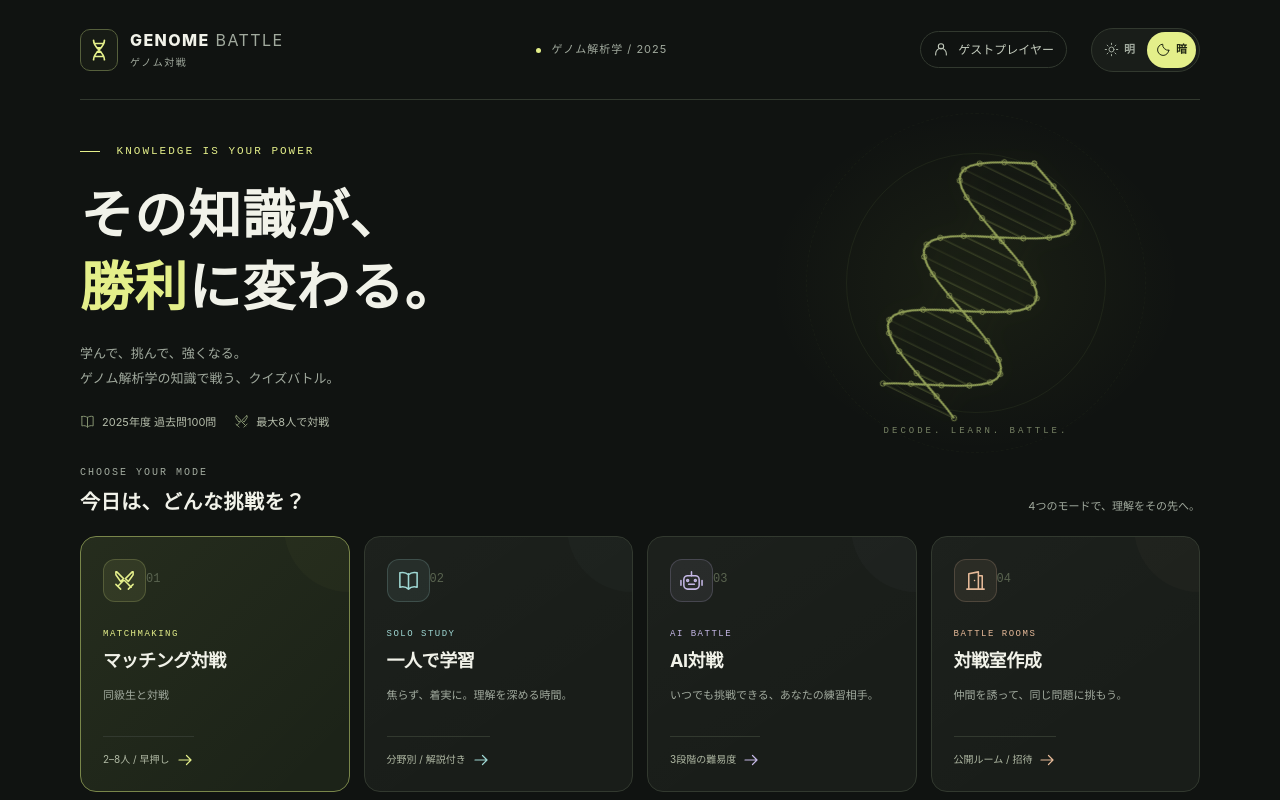
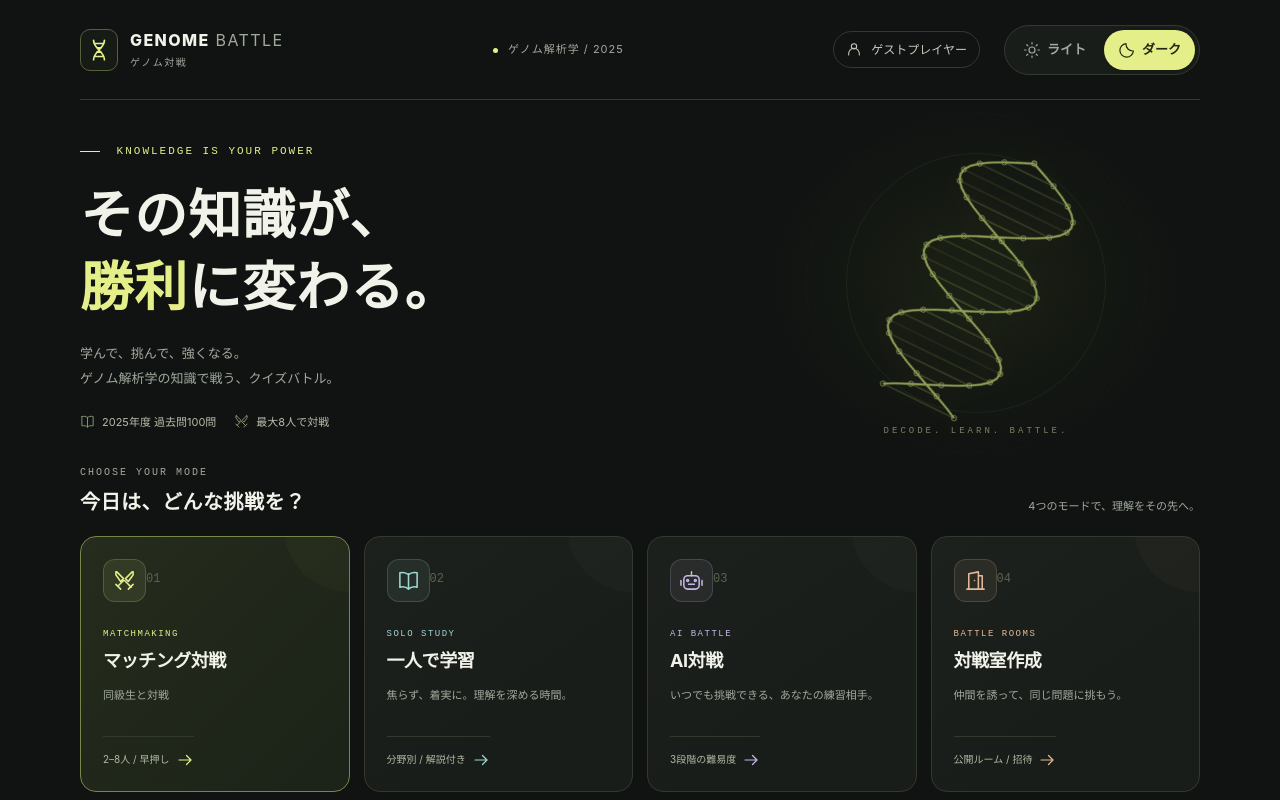
Before and after one commit to 9hckg4shj6-glitch/genome-battle, a website built with Vite: page index.html in a window 1280 px wide. Shown: the top 800 px of the page. Built offline with nearby package versions, Linux system fonts and the light colour scheme; no server answers.

Commit message:
テーマ切り替えを大きく・ライト/ダーク表記にして使いやすくする
Co-Authored-By: Claude Opus 5.5 <noreply@anthropic.com>

```diff
--- a/src/style.css
+++ b/src/style.css
@@ -348,10 +348,11 @@ input::placeholder { color:#87917d; }
 }
 
 /* 元の黒のロビーと、日中に使うアイボリー／ミントのロビー。 */
-.theme-switch { display:flex;gap:3px;flex:none;align-items:center;padding:3px;border:1px solid var(--line);border-radius:30px;background:var(--surface); }
-.theme-switch button { display:flex;align-items:center;justify-content:center;gap:5px;min-width:46px;min-height:36px;padding:6px 9px;border:0;border-radius:24px;color:var(--muted);background:transparent;font-size:11px;font-weight:600; }
-.theme-switch .icon { width:15px;height:15px; }
-.theme-switch button[aria-pressed="true"] { color:var(--accent-text);background:var(--accent); }
+.theme-switch { display:flex;gap:4px;flex:none;align-items:center;padding:4px;border:1px solid var(--line);border-radius:30px;background:var(--surface); }
+.theme-switch button { display:flex;align-items:center;justify-content:center;gap:6px;min-width:44px;min-height:40px;padding:8px 14px;border:0;border-radius:24px;color:var(--muted);background:transparent;font-size:13px;font-weight:700;cursor:pointer;transition:background .15s,color .15s; }
+.theme-switch .icon { width:18px;height:18px; }
+.theme-switch button[aria-pressed="true"] { color:var(--accent-text);background:var(--accent);box-shadow:0 1px 4px #0000002e; }
+.theme-switch button:focus-visible { outline:2px solid var(--accent);outline-offset:2px; }
 .theme-switch button:hover:not([aria-pressed="true"]) { color:var(--text);background:var(--surface-2); }
 :root[data-theme="light"] {
   color-scheme:light;
@@ -421,11 +422,13 @@ input::placeholder { color:#87917d; }
   .app-header { gap:12px; }
   .app-header .profile { display:none; }
   .theme-switch { margin-left:auto; }
-  .theme-switch button { min-width:40px;padding:6px 7px; }
+  .theme-switch button { padding:8px 11px; }
 }
 @media (max-width:440px) {
   .app-header { gap:8px; }
-  .theme-switch button { min-width:37px;padding:6px;gap:4px; }
+  .theme-switch button { width:44px;padding:0; }
+  .theme-switch button span { display:none; }
+  .theme-switch .icon { width:20px;height:20px; }
   .arena .back-btn { font-size:0;gap:0;padding:7px;min-width:32px; }
   .arena .back-btn .icon { width:18px;height:18px; }
 }
--- a/src/theme.ts
+++ b/src/theme.ts
@@ -15,7 +15,7 @@ export function setTheme(theme: Theme, persist = true): void {
 
 export function renderThemeSwitch(): string {
   const theme = currentTheme();
-  return `<div class="theme-switch" role="group" aria-label="画面の明るさ"><button type="button" data-theme-choice="light" aria-label="明るいデザイン" aria-pressed="${theme === 'light'}" title="明るいデザイン">${icon('sun')}<span>明</span></button><button type="button" data-theme-choice="dark" aria-label="暗いデザイン" aria-pressed="${theme === 'dark'}" title="暗いデザイン">${icon('moon')}<span>暗</span></button></div>`;
+  return `<div class="theme-switch" role="group" aria-label="画面の明るさ"><button type="button" data-theme-choice="light" aria-label="ライトモード" aria-pressed="${theme === 'light'}" title="ライトモード（明るい画面）">${icon('sun')}<span>ライト</span></button><button type="button" data-theme-choice="dark" aria-label="ダークモード" aria-pressed="${theme === 'dark'}" title="ダークモード（暗い画面）">${icon('moon')}<span>ダーク</span></button></div>`;
 }
 
 setTheme(readStore('gb.theme') === 'light' ? 'light' : 'dark', false);
```
